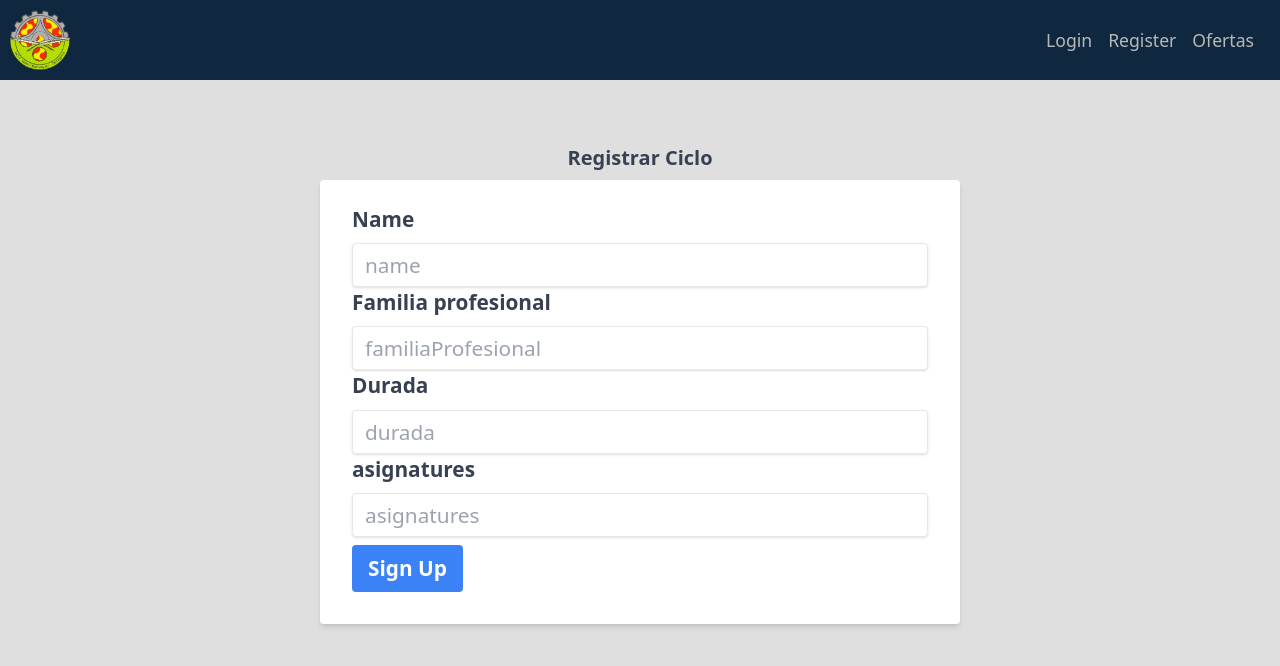
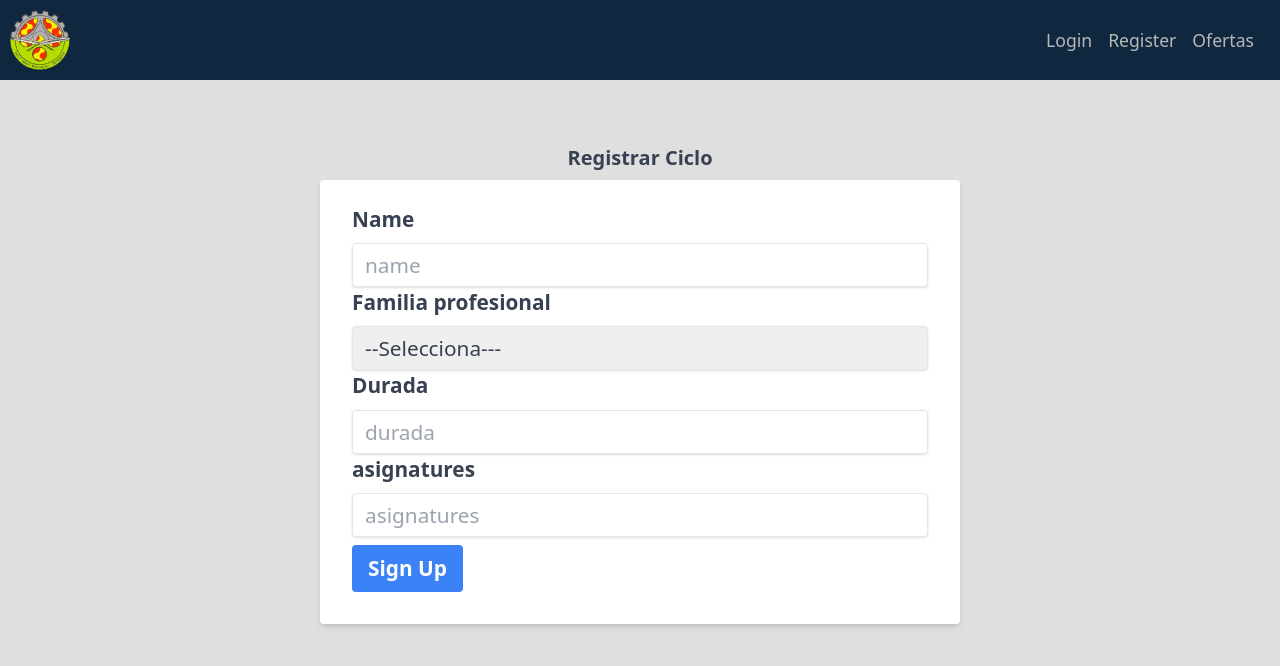
Before and after one commit to Suau17/app_web_borsa_treball, a React (Vite) app in the folder frontend/: page /crearCiclos in a window 1280 px wide. Shown: the top 666 px of the page. Built offline with nearby package versions, Linux system fonts and the light colour scheme.

Commit message:
hasta las bolas

```diff
--- a/frontend/src/components/registerCiclo.jsx
+++ b/frontend/src/components/registerCiclo.jsx
@@ -19,9 +19,15 @@ export function CrearCiclo(){
                 <span className="block text-gray-700  font-bold mb-2">Name</span>
                 <input type="text" name="name" id="name" placeholder='name' className="shadow appearance-none border rounded w-full py-2 px-3 text-gray-700 leading-tight focus:outline-none focus:shadow-outline"/><br></br>
                 <span className="block text-gray-700  font-bold mb-2">Familia profesional</span>
-                <input type="text" name="familiaProfesional" id="familiaProfesional" placeholder='familiaProfesional' className="shadow appearance-none border rounded w-full py-2 px-3 text-gray-700 leading-tight focus:outline-none focus:shadow-outline"/><br></br>
+                <select type="text" name="familiaProfesional" id="familiaProfesional" placeholder='familiaProfesional' className="shadow appearance-none border rounded w-full py-2 px-3 text-gray-700 leading-tight focus:outline-none focus:shadow-outline">
+                    <option value="0">--Selecciona---</option>
+                    <option value="FAMÍLIA D'ADMINISTRACIÓ I GESTIÓ">FAMÍLIA D'ADMINISTRACIÓ I GESTIÓ</option>
+                    <option value="FAMÍLIA DE COMERÇ I MÀRQUETING">FAMÍLIA DE COMERÇ I MÀRQUETING</option>
+                    <option value="FAMÍLIA D'INFORMÀTICA I COMUNICACIONS">FAMÍLIA D'INFORMÀTICA I COMUNICACIONS</option>
+                    <option value="FAMÍLIA DE SERVEIS SOCIOCULTURALS I A LA COMUNITAT">FAMÍLIA DE SERVEIS SOCIOCULTURALS I A LA COMUNITAT</option>
+                    </select><br></br>
                 <span className="block text-gray-700  font-bold mb-2">Durada</span>
-                <input type="text" name="durada" id="durada" placeholder='durada' className="shadow appearance-none border rounded w-full py-2 px-3 text-gray-700 leading-tight focus:outline-none focus:shadow-outline"/><br></br>
+                <input type="number" name="durada" id="durada" placeholder='durada' className="shadow appearance-none border rounded w-full py-2 px-3 text-gray-700 leading-tight focus:outline-none focus:shadow-outline"/><br></br>
                 <span className="block text-gray-700  font-bold mb-2">asignatures</span>
                 <input type="text" name="asignatures" id="asignatures" placeholder='asignatures' className="shadow appearance-none border rounded w-full py-2 px-3 text-gray-700 leading-tight focus:outline-none focus:shadow-outline"/><br></br>
 
--- a/frontend/src/services/ciclosList.jsx
+++ b/frontend/src/services/ciclosList.jsx
@@ -1,27 +1,36 @@
+import { toast } from "sonner"
 const url = `${import.meta.env.VITE_URL}/admin/ciclo/register`;
 export async function RegisterCiclo(props){
 
-    const {name, familiaProfesional, durada, asignatures} = props
-
+    const { name, familiaProfesional, durada, asignatures } = props
+    let token = localStorage.getItem('vToken');
     const bodySend = {
         "name": name,
-        "familiaProfesional":familiaProfesional,
-        "durada":durada,
-        "asignatures":asignatures
+        "familiaProfesional": familiaProfesional,
+        "durada": durada,
+        "asignatures": asignatures
     }
     console.log(bodySend);
     const requestOptions = {
         method: 'POST',
         headers: {
             'Content-Type': 'application/json',
-            'Authorization': `${token}`
+             'Authorization': `${token}`
           },
           body: JSON.stringify(bodySend)
     };
 
     const response = await fetch(url, requestOptions)
 
-    const data = await response.json()
-    console.log(data)
-    return data;
+    const data =  response;
+
+    if (response.status === 200) {
+        toast.success('Ciclo registrado  con éxito');
+      } else if (response.status >= 500 && response.status < 600) {
+        toast.error('Ha ocurrido un error en el servidor');
+      } else {
+        toast.error('Ha ocurrido un error al registrar el ciclo');
+      }
+
+
 }
```
